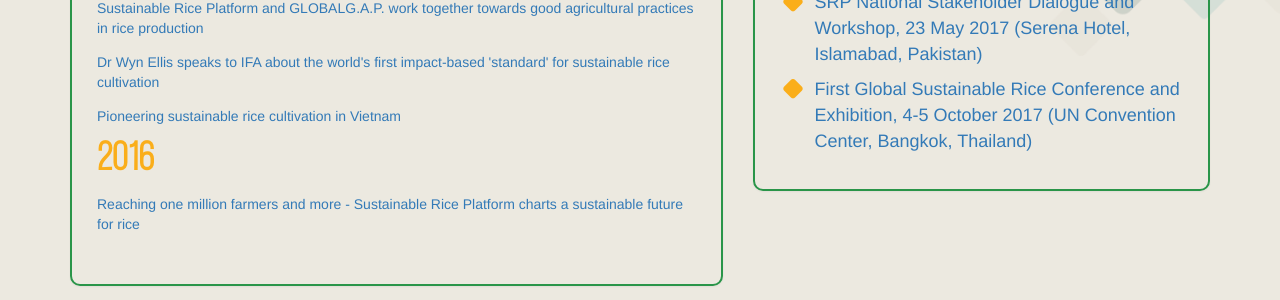
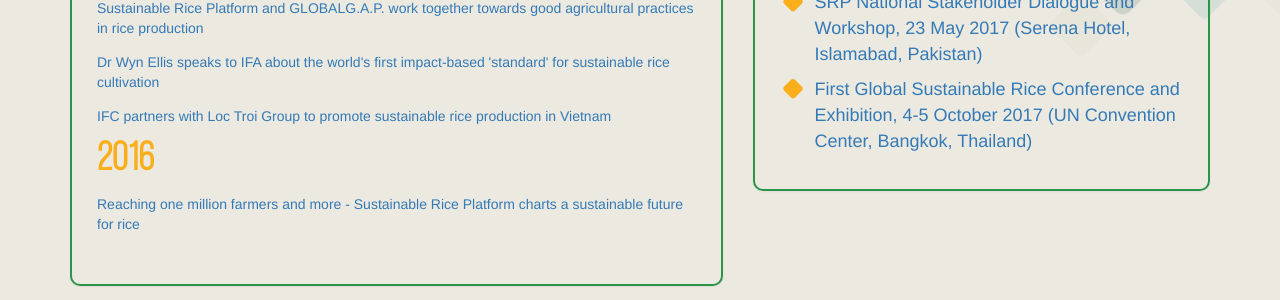
Before and after one commit to sustainablericeplatform/sustainablericeplatform.github.io, a Jekyll site: the page built from News-and-Events/index.html, in a window 1280 px wide. Shown: the part 1145-1445 px from the top of the page. Built offline with Jekyll 4.4.1, drawn with Linux system fonts in a browser that asks for light colours.

Commit message:
Update index.html

```diff
--- a/News-and-Events/index.html
+++ b/News-and-Events/index.html
@@ -23,7 +23,7 @@
                         <p><a href="http://www.fao.org/news/story/en/item/854617/icode/" target="_blank">IRRI and FAO step up joint efforts to globally bolster sustainable rice production</a></p>
                         <p><a href="http://www.globalgap.org/uk_en/media-events/news/articles/Sustainable-Rice-Platform-and-GLOBALG.A.P.-Work-Together-Towards-Good-Agricultural-Practices-in-Rice-Production/" target="_blank">Sustainable Rice Platform and GLOBALG.A.P. work together towards good agricultural practices in rice production</a></p>
                         <p><a href="http://www.fertilizer.org/En/Media/IFA_s_Expert_Blog/En/Media/IFA_Expert_Blog.aspx" target="_blank">Dr Wyn Ellis speaks to IFA about the world's first impact-based 'standard' for sustainable rice cultivation</a></p>
-                        <p><a href="https://sites.google.com/site/srpsustainablerice/latest-news/january-2017" target="_blank">Pioneering sustainable rice cultivation in Vietnam</a></p>
+                        <p><a href="http://ifcextapps.ifc.org/IFCExt/Pressroom/IFCPressRoom.nsf/0/A654DC813708972085258082000D745F" target="_blank">IFC partners with Loc Troi Group to promote sustainable rice production in Vietnam</a></p>
                         <h1 class="year">2016</h1>
                         <div class="item-separator">
                             <img src="" class="img-responsive" />
```
